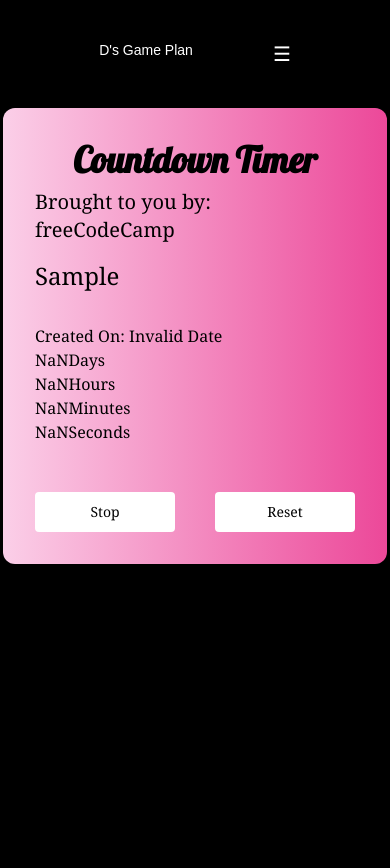
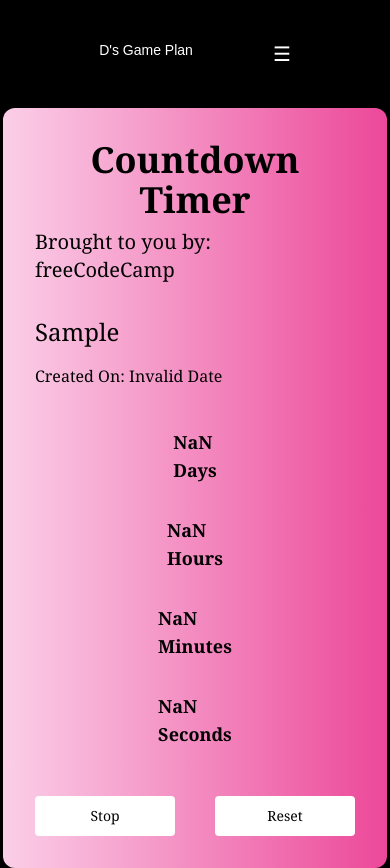
Before and after one commit to Davonne007-TX/game-plan, a React (Vite) app: page /countDown in a window 390 px wide. Both pictures are taken after typing "Sample", "Sample" into the empty fields and a click on the button "Start Countdown". Before the commit the page ends 844 px from the top, so only its background shows below. Built offline with nearby package versions, Linux system fonts and the light colour scheme; a web font is replaced by a local one.

Commit message:
feature styles, tutorial complete

```diff
--- a/src/components/more-examples/CountDown/Header.jsx
+++ b/src/components/more-examples/CountDown/Header.jsx
@@ -1,7 +1,9 @@
 export default function Header() {
   return (
     <header className="flex-time">
-      <h1 className="font-bold font-lobster text-4xl">Countdown Timer</h1>
+      <h1 className="font-bold font-alton text-4xl text-center">
+        Countdown Timer
+      </h1>
       <p className="mt-2 text-xl">Brought to you by: freeCodeCamp</p>
     </header>
   );
--- a/src/components/more-examples/CountDown/Timer.jsx
+++ b/src/components/more-examples/CountDown/Timer.jsx
@@ -72,22 +72,25 @@ export default function Timer() {
     const days = Math.floor(time / (1000 * 60 * 60 * 24));
 
     return (
-      <section>
+      <section className="flex flex-col md:flex-row justify-center items-center text-lg md:text-3xl lg:text-4xl font-bold font-alton gap-8 md:gap-20 mt-10">
         <div>
-          {days.toString().padStart(2, 0)}
+          {days.toString().padStart(2, 0)} <br />
           <span>Days</span>
         </div>
 
         <div>
           {hours.toString().padStart(2, "0")}
+          <br />
           <span>Hours</span>
         </div>
         <div>
           {minutes.toString().padStart(2, "0")}
+          <br />
           <span>Minutes</span>
         </div>
         <div>
           {seconds.toString().padStart(2, "0")}
+          <br />
           <span>Seconds</span>
         </div>
       </section>
@@ -97,10 +100,10 @@ export default function Timer() {
     <main className="max-w-sm md:max-w-3xl lg:max-w-4xl bg-gradient-to-r font-serif font-thin text-md md:text-lg lg:text-xl from-pink-200 to-pink-500 p-8 rounded-xl ml-auto mr-auto">
       <Header />
 
-      <h2 className="text-2xl mb-2 mt-4">
+      <h2 className="text-2xl mb-2 mt-8">
         {countDownStarted ? eventName : "Its Almost Time For..."}
       </h2>
-      <p className="mt-8">
+      <p className="mt-4">
         Created On: {countDownStarted && formatDate(eventDate)}
       </p>
 
```
